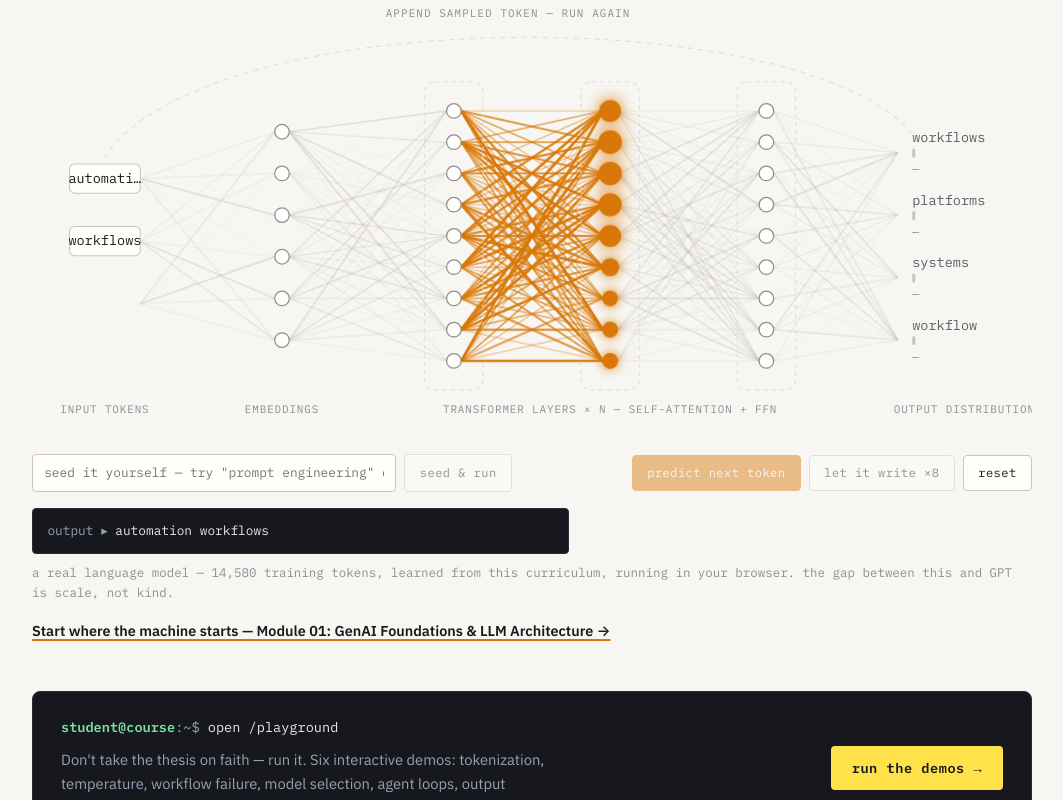
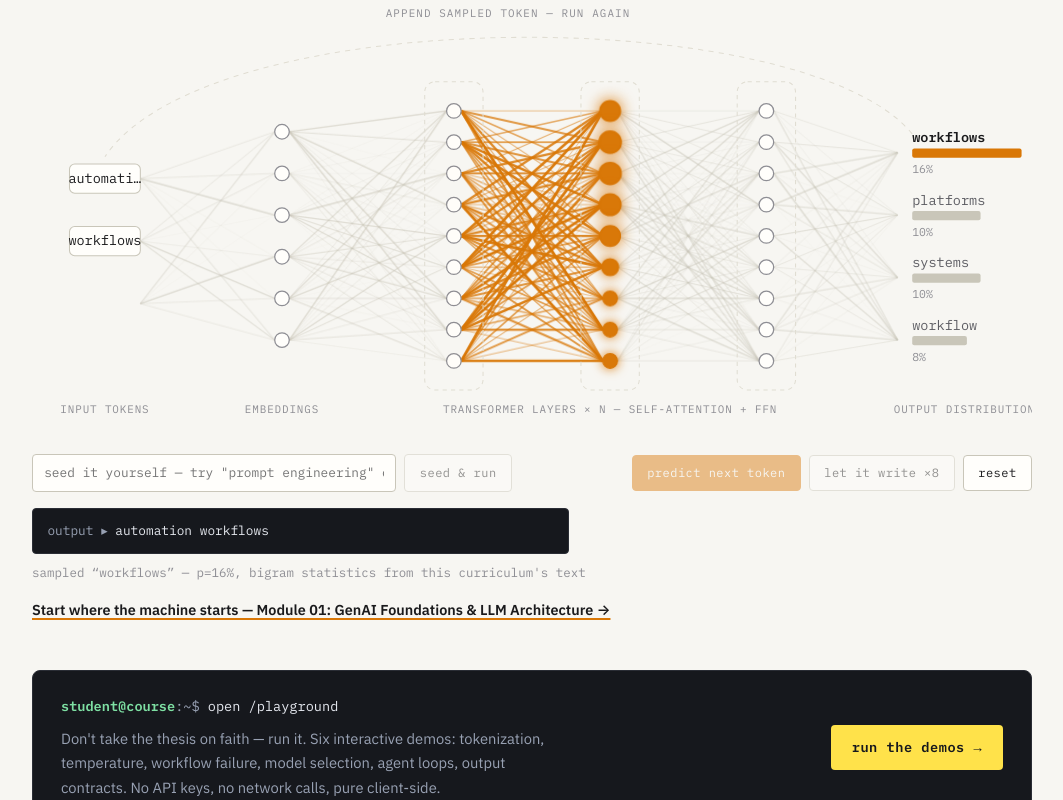
Before and after one commit to veeru594/gen-ai-course, a React (Vite) app: page / in a window 1280 px wide. Shown: the part 1362-2162 px from the top of the page, without its empty margins (108-1171 px from the left). Built offline with nearby package versions, Linux system fonts and the light colour scheme.

Commit message:
Keep the output distribution and sample info visible after a pass completes

```diff
--- a/src/components/ui/LlmDiagram.tsx
+++ b/src/components/ui/LlmDiagram.tsx
@@ -410,29 +410,25 @@ export function LlmDiagram() {
           </g>
         ))}
 
-        {/* real output distribution */}
+        {/* real output distribution — stays visible after the pass */}
         {OUT_Y.map((y, i) => {
           const c = candidates[i];
-          const isSampled = out && c?.token === pred?.sampled;
+          const isSampled = pred !== null && c?.token === pred.sampled;
           return (
             <g key={y}>
               <text x={COL_X.out} y={y - 10} className={`lm-out-label${isSampled ? " is-top" : ""}`}>
-                {c ? chipLabel(c.token) : "—"}
+                {c ? chipLabel(c.token) : ""}
               </text>
               <rect
                 x={COL_X.out}
                 y={y - 4}
-                width={out && c ? Math.max(4, (c.p / maxP) * 105) : 3}
+                width={c ? Math.max(4, (c.p / maxP) * 105) : 0}
                 height={9}
                 rx={2}
                 className={`lm-out-bar${isSampled ? " is-top" : ""}`}
               />
               <text x={COL_X.out} y={y + 20} className="lm-out-pct">
-                {out && c
-                  ? c.p >= 0.01
-                    ? `${Math.round(c.p * 100)}%`
-                    : "<1%"
-                  : "—"}
+                {c ? (c.p >= 0.01 ? `${Math.round(c.p * 100)}%` : "<1%") : ""}
               </text>
             </g>
           );
@@ -520,8 +516,8 @@ export function LlmDiagram() {
       </p>
 
       <figcaption className="lm-caption">
-        {out && pred ? (
-          <span className="lm-sampled is-on">
+        {pred ? (
+          <span className={`lm-sampled${out ? " is-on" : ""}`}>
             sampled “{pred.sampled}” — p={Math.round(pred.sampledP * 100)}%,{" "}
             {pred.source === "corpus"
               ? "word not in the curriculum, backing off to corpus frequencies"
```
